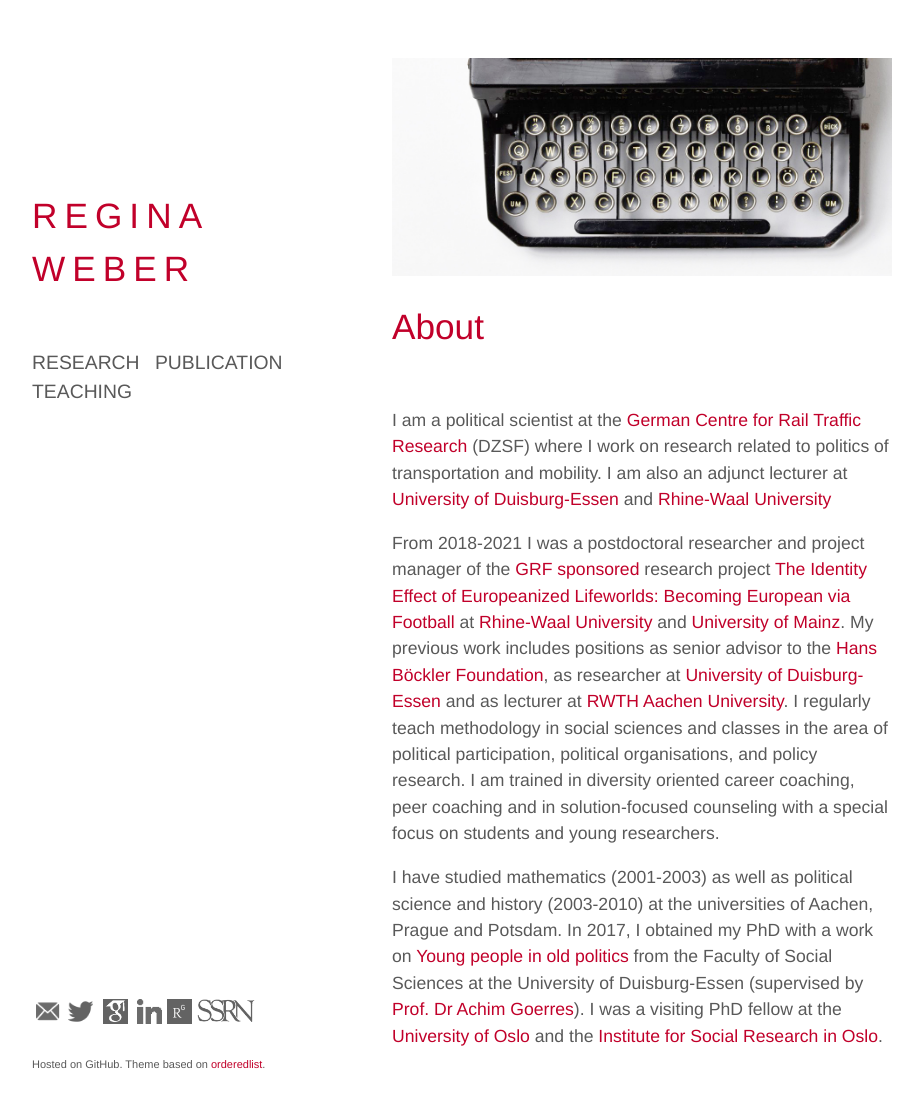
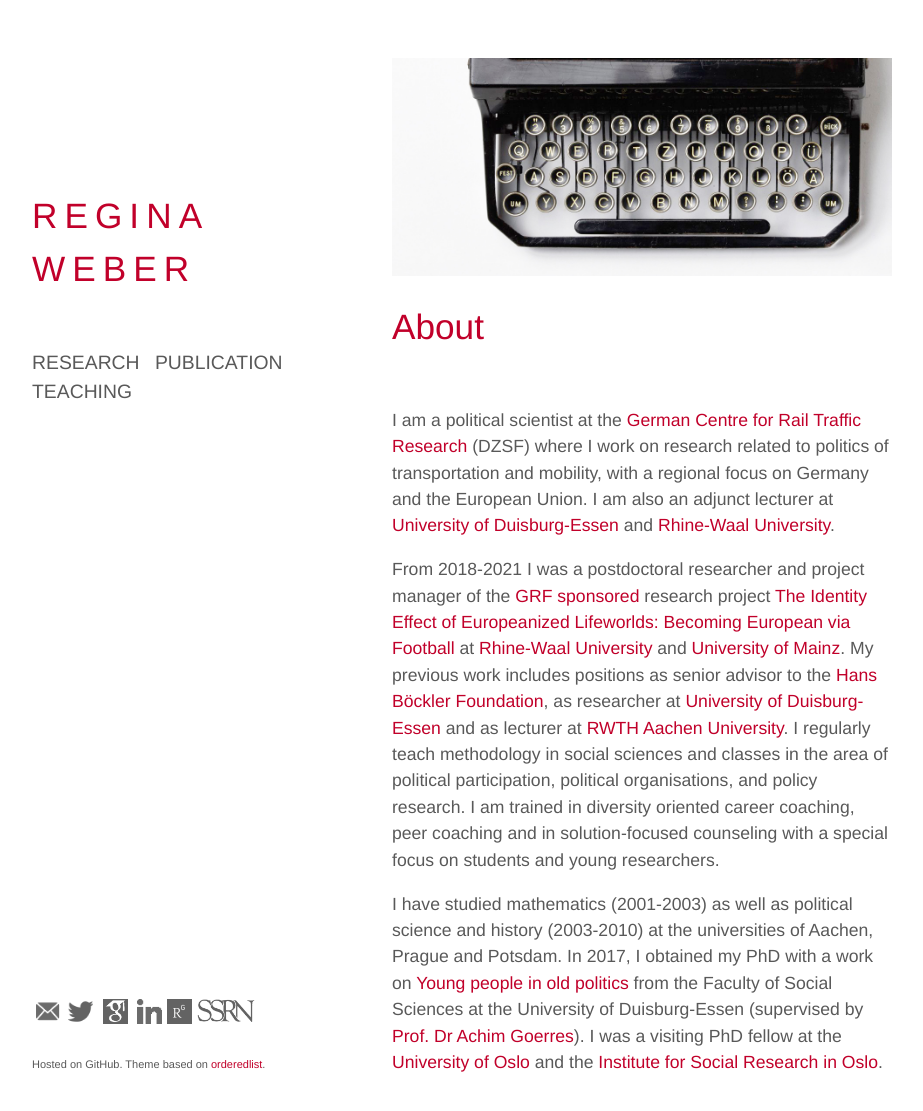
Before and after one commit to robertocabreratapia/robertocabreratapia.github.io, a Jekyll site: the page built from index.html, in a window 1280 px wide and 1143 px high. Shown: the top 1111 px of the window, without its empty margins (178-1101 px from the left). Built offline with Jekyll 4.4.1, drawn with Linux system fonts in a browser that asks for light colours.

Commit message:
Update index.html

```diff
--- a/index.html
+++ b/index.html
@@ -3,7 +3,7 @@ layout: default
 ---
 <p style="text-align: right;"><img src="img/Website_bg.jpg" alt="Photo by Florian Klauer on Unsplash" width="100%"></p>
 <h1>About</h1>
-<p>I am a political scientist at the <a href="https://www.dzsf.bund.de">German Centre for Rail Traffic Research</a> (DZSF) where I work on research related to politics of transportation and mobility. I am also an adjunct lecturer at <a href="http://www.uni-due.de">University of Duisburg-Essen</a> and <a href="https://www.hsrw.org">Rhine-Waal University</a></p>
+<p>I am a political scientist at the <a href="https://www.dzsf.bund.de">German Centre for Rail Traffic Research</a> (DZSF) where I work on research related to politics of transportation and mobility, with a regional focus on Germany and the European Union. I am also an adjunct lecturer at <a href="http://www.uni-due.de">University of Duisburg-Essen</a> and <a href="https://www.hsrw.org">Rhine-Waal University</a>.</p>
 
 <p>From 2018-2021 I was a postdoctoral researcher and project manager of the <a href="http://gepris.dfg.de/gepris/projekt/386268084">GRF sponsored</a> research project <a href="https://eufoot.github.io">The Identity Effect of Europeanized Lifeworlds: Becoming European via Football</a> at <a href="https://www.hsrw.org">Rhine-Waal University</a> and <a href="https://www.uni-mainz.de">University of Mainz</a>. My previous work includes positions as senior advisor to the <a href="http://www.boeckler.de">Hans Böckler Foundation</a>, as researcher at <a href="http://www.uni-due.de">University of Duisburg-Essen</a> and as lecturer at <a href="http://www.rwth.de">RWTH Aachen University</a>. I regularly teach methodology in social sciences and classes in the area of political participation, political organisations, and policy research. I am trained in diversity oriented career coaching, peer coaching and in solution-focused counseling with a special focus on students and young researchers.</p>
 
```
